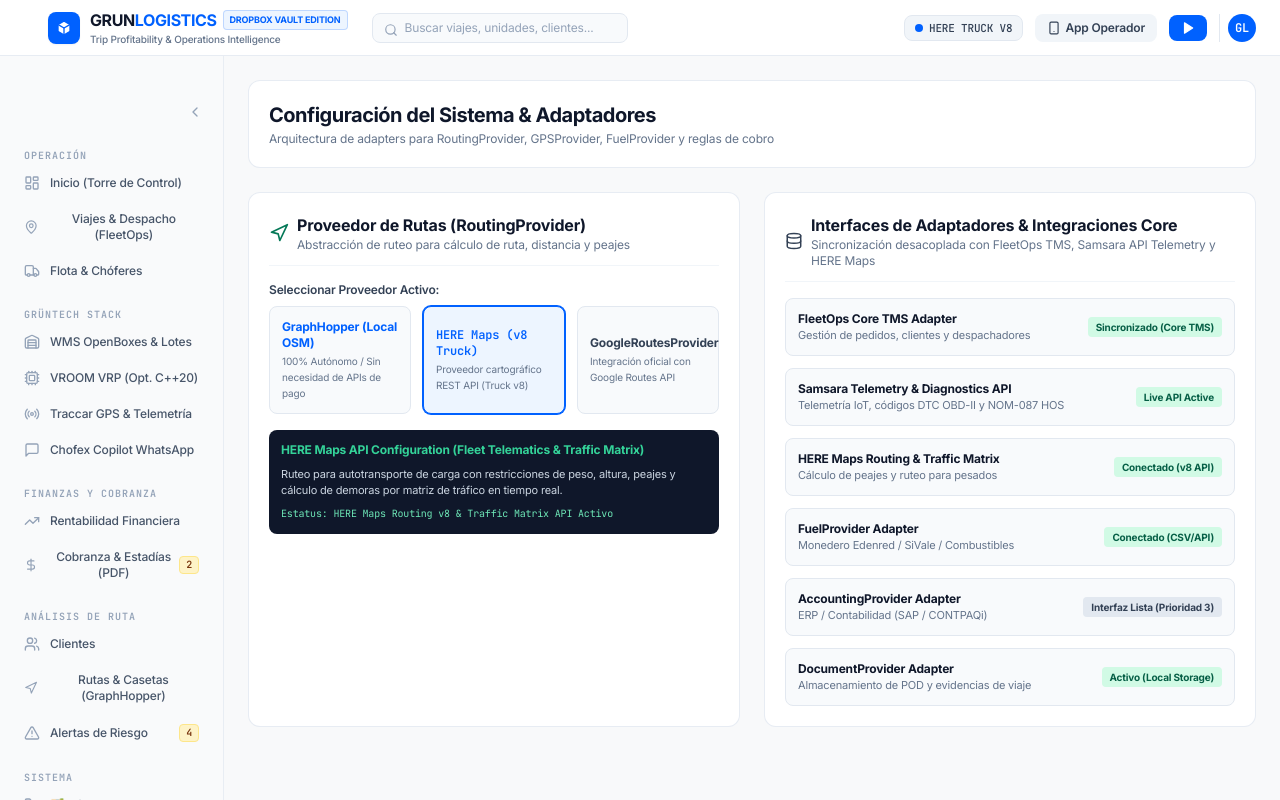
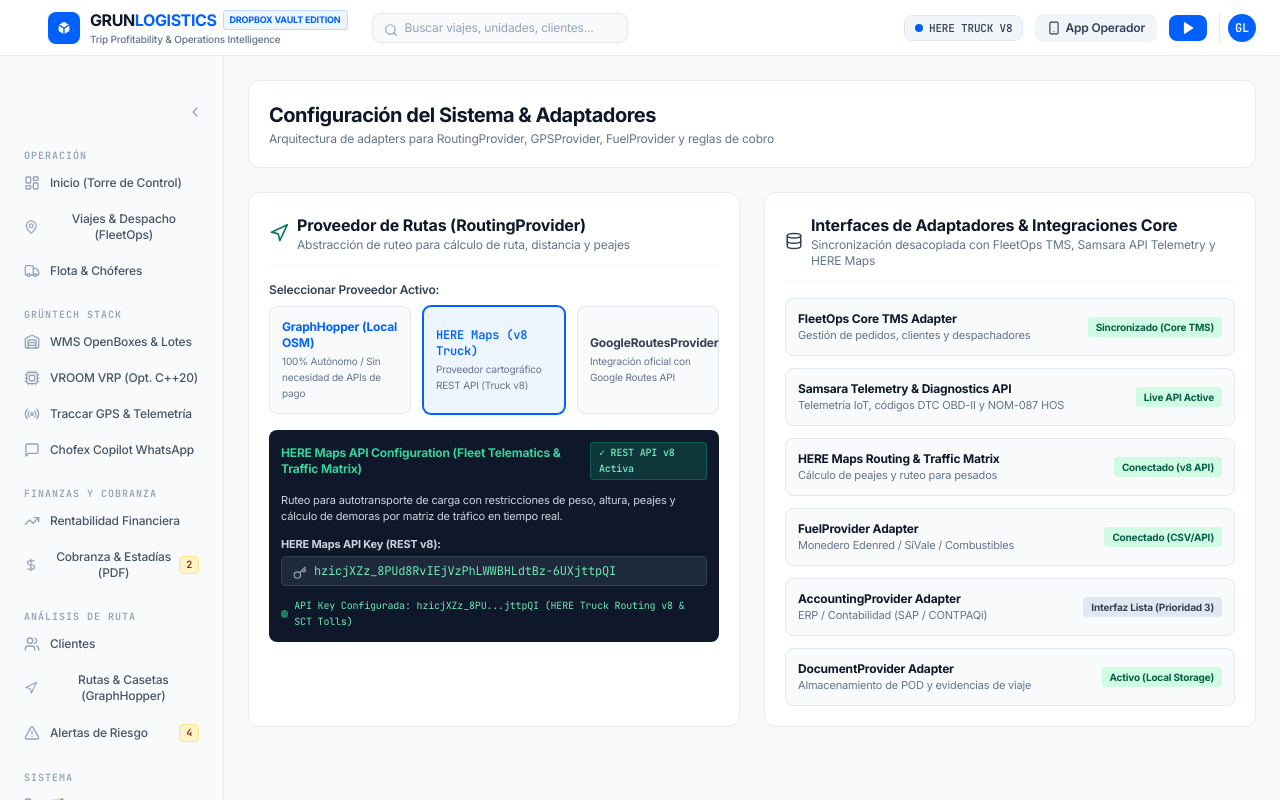
Before and after one commit to grunagency-tech/grunlogistics, a React (Vite) app: page / in a window 1280 px wide. Both pictures are taken after a click on the element "HERE TRUCK V8". Shown: the top 800 px of the page. Built offline with nearby package versions, Linux system fonts and the light colour scheme.

Commit message:
feat: configure HERE Maps API key (hzicjXZz_8PUd8RvIEjVzPhLWWBHLdtBz-6UXjttpQI) for REST v8 truck routing and SCT toll calculation

```diff
--- a/src/components/SettingsView.tsx
+++ b/src/components/SettingsView.tsx
@@ -6,6 +6,8 @@ export const SettingsView: React.FC = () => {
   const {
     routingProviderType,
     setRoutingProviderType,
+    hereApiKey,
+    setHereApiKey,
     googleApiKey,
     setGoogleApiKey
   } = useApp();
@@ -95,13 +97,34 @@ export const SettingsView: React.FC = () => {
             </div>
 
             {routingProviderType === 'HERE_MAPS' && (
-              <div className="p-3 bg-slate-900 text-white rounded-lg space-y-2 text-xs">
-                <div className="font-bold text-emerald-400">HERE Maps API Configuration (Fleet Telematics & Traffic Matrix)</div>
+              <div className="p-3 bg-slate-900 text-white rounded-lg space-y-3 text-xs">
+                <div className="flex items-center justify-between">
+                  <div className="font-bold text-emerald-400">HERE Maps API Configuration (Fleet Telematics & Traffic Matrix)</div>
+                  <span className="px-2 py-0.5 bg-emerald-500/20 text-emerald-300 font-mono font-bold text-[10px] rounded border border-emerald-500/30">
+                    ✓ REST API v8 Activa
+                  </span>
+                </div>
                 <p className="text-[11px] text-slate-300">
                   Ruteo para autotransporte de carga con restricciones de peso, altura, peajes y cálculo de demoras por matriz de tráfico en tiempo real.
                 </p>
-                <div className="text-[10px] text-emerald-300 font-mono">
-                  Estatus: HERE Maps Routing v8 & Traffic Matrix API Activo
+
+                <div className="space-y-1">
+                  <label className="block text-[11px] font-bold text-slate-300">HERE Maps API Key (REST v8):</label>
+                  <div className="relative">
+                    <Key className="w-3.5 h-3.5 text-slate-400 absolute left-3 top-2.5" />
+                    <input
+                      type="text"
+                      placeholder="hzicjXZz..."
+                      value={hereApiKey}
+                      onChange={(e) => setHereApiKey(e.target.value)}
+                      className="w-full bg-slate-800 border border-slate-700 rounded text-xs pl-8 pr-3 py-1.5 font-mono text-emerald-300 focus:outline-none focus:border-emerald-500"
+                    />
+                  </div>
+                </div>
+
+                <div className="text-[10px] text-emerald-300 font-mono flex items-center gap-1.5">
+                  <span className="w-2 h-2 rounded-full bg-emerald-400 animate-pulse"></span>
+                  API Key Configurada: {hereApiKey ? `${hereApiKey.slice(0, 12)}...${hereApiKey.slice(-6)}` : 'Sin Key'} (HERE Truck Routing v8 & SCT Tolls)
                 </div>
               </div>
             )}
--- a/src/context/AppContext.tsx
+++ b/src/context/AppContext.tsx
@@ -75,6 +75,8 @@ interface AppContextType {
   // Routing Configuration
   routingProviderType: RoutingProviderType;
   setRoutingProviderType: (type: RoutingProviderType) => void;
+  hereApiKey: string;
+  setHereApiKey: (key: string) => void;
   googleApiKey: string;
   setGoogleApiKey: (key: string) => void;
 
@@ -152,7 +154,22 @@ export const AppProvider: React.FC<{ children: React.ReactNode }> = ({ children
   });
 
   const [routingProviderType, setRoutingProviderType] = useState<RoutingProviderType>('HERE_MAPS');
+  const [hereApiKey, setHereApiKey] = useState<string>(() => {
+    try {
+      return localStorage.getItem('grunlogistics_here_api_key') || 'hzicjXZz_8PUd8RvIEjVzPhLWWBHLdtBz-6UXjttpQI';
+    } catch {
+      return 'hzicjXZz_8PUd8RvIEjVzPhLWWBHLdtBz-6UXjttpQI';
+    }
+  });
   const [googleApiKey, setGoogleApiKey] = useState('');
+
+  React.useEffect(() => {
+    try {
+      localStorage.setItem('grunlogistics_here_api_key', hereApiKey);
+    } catch (e) {
+      console.error('Failed to save hereApiKey to localStorage', e);
+    }
+  }, [hereApiKey]);
 
   React.useEffect(() => {
     try {
@@ -395,6 +412,8 @@ export const AppProvider: React.FC<{ children: React.ReactNode }> = ({ children
         exceptions,
         routingProviderType,
         setRoutingProviderType,
+        hereApiKey,
+        setHereApiKey,
         googleApiKey,
         setGoogleApiKey,
         addTrip,
--- a/src/services/routingProvider.ts
+++ b/src/services/routingProvider.ts
@@ -274,8 +274,8 @@ function haversineDistanceKm(lat1: number, lon1: number, lat2: number, lon2: num
 export class HereRoutingProvider implements RoutingProvider {
   private apiKey: string;
 
-  constructor(apiKey: string) {
-    this.apiKey = apiKey;
+  constructor(apiKey?: string) {
+    this.apiKey = (apiKey && apiKey.trim().length > 0) ? apiKey : 'hzicjXZz_8PUd8RvIEjVzPhLWWBHLdtBz-6UXjttpQI';
   }
 
   async calculateRoute(params: RouteCalculationParams): Promise<RouteCalculationResult> {
@@ -531,10 +531,10 @@ export function getRoutingProvider(providerType: RoutingProviderType, apiKey?: s
     return new GraphHopperRoutingProvider();
   }
   if (providerType === 'HERE_MAPS') {
-    return new HereRoutingProvider(apiKey || '');
+    return new HereRoutingProvider(apiKey || 'hzicjXZz_8PUd8RvIEjVzPhLWWBHLdtBz-6UXjttpQI');
   }
   if (providerType === 'GOOGLE_ROUTES' && apiKey && apiKey.trim().length > 0) {
     return new GoogleRoutesProvider(apiKey);
   }
-  return new GraphHopperRoutingProvider();
+  return new HereRoutingProvider(apiKey || 'hzicjXZz_8PUd8RvIEjVzPhLWWBHLdtBz-6UXjttpQI');
 }
```
